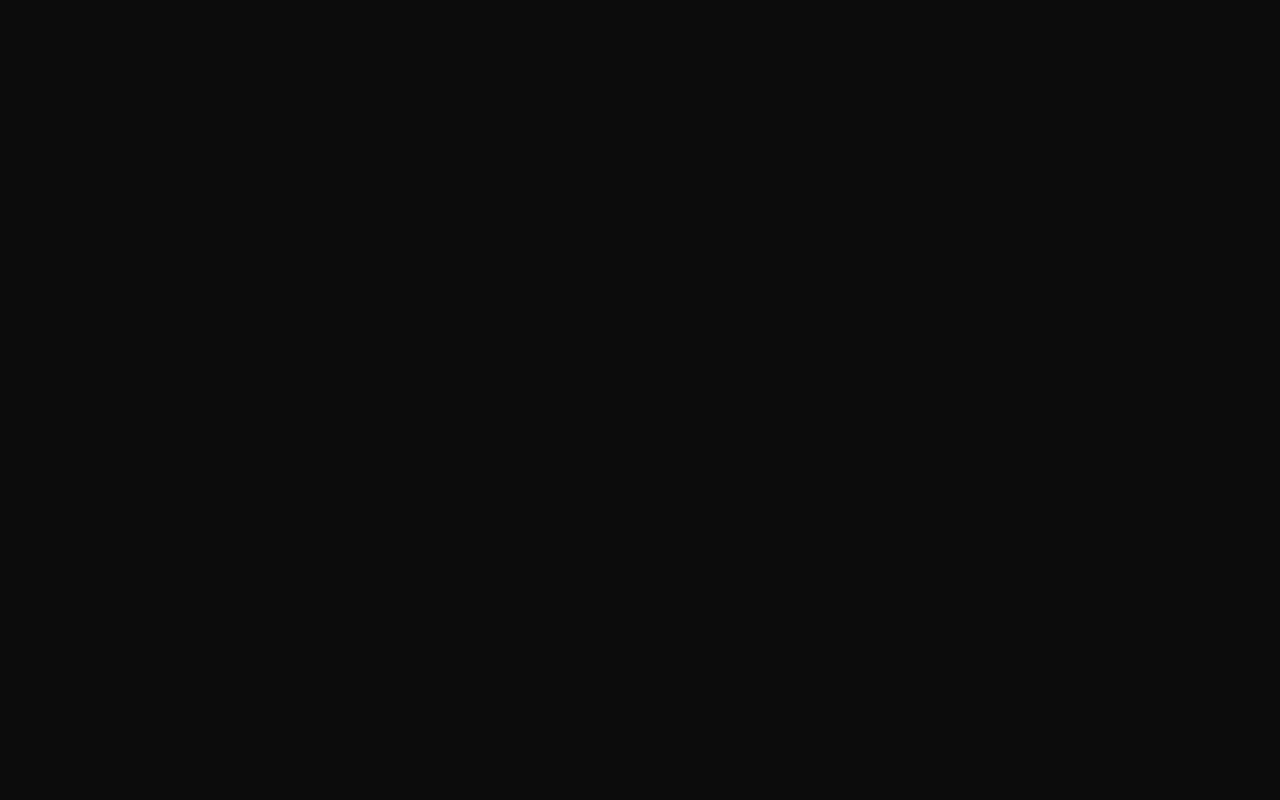
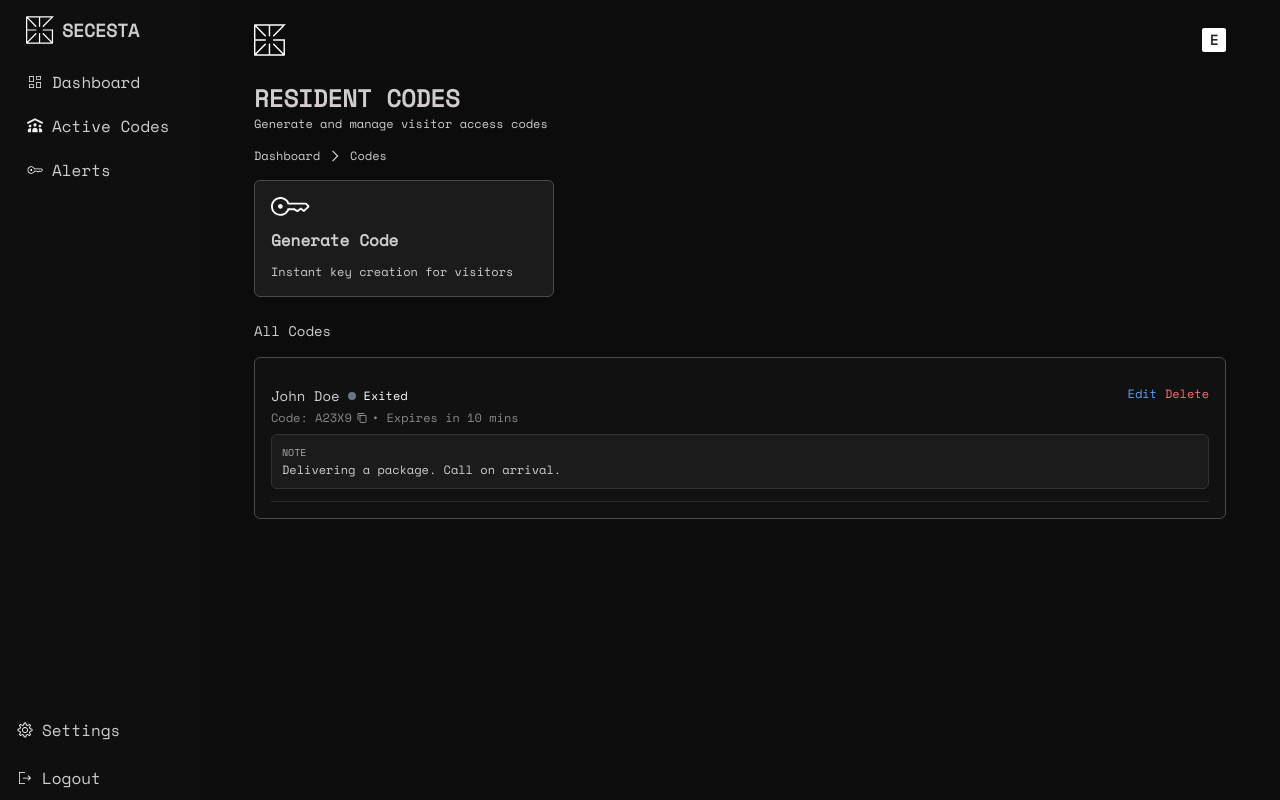
Before and after one commit to Emeey-Lanr/gate-security-FE, a React (Vite) app: page /resident/codes in a window 1280 px wide. Before the commit this address had no page. Built offline with nearby package versions, Linux system fonts and the light colour scheme.

Commit message:
feat:codes, settings and profile

```diff
--- a/src/app/router.tsx
+++ b/src/app/router.tsx
@@ -21,6 +21,8 @@ import AdminSystemPreferences from "../features/admin/pages/AdminSystemPreferenc
 import AdminEstateConfig from "../features/admin/pages/AdminEstateConfig";
 import AdminNotifications from "../features/admin/pages/AdminNotifications";
 import ResidentSignupPending from "../features/resident/pages/ResidentSignupPending";
+import ResidentSetting from "../features/resident/pages/ResidentSetting";
+import ResidentProfile from "../features/resident/pages/ResidentProfile";
 
 const router = () => {
   return (
@@ -71,9 +73,10 @@ const router = () => {
           {/* RESIDENT DASHBOARD ROUTES */}
           <Route path="" element={<ResidentLayouts />}>
             <Route path="dashboard" element={<ResidentDashboard />} />
-            <Route path="generate" element={<ResidentGenerateCode />} />
-            <Route path="all" element={<ResidentAllCodes />} />
-            <Route path="code" element={<ResidentViewCode />} />
+            <Route path="codes/generate" element={<ResidentGenerateCode />} />
+            <Route path="codes" element={<ResidentAllCodes />} />
+             <Route path="settings" element={<ResidentSetting/>} />
+            <Route path="profile" element={<ResidentProfile/>} />
           </Route>
         </Route>
       </Routes>
--- a/src/features/resident/pages/ResidentAllCodes.tsx
+++ b/src/features/resident/pages/ResidentAllCodes.tsx
@@ -1,7 +1,95 @@
+import { Link } from "react-router-dom";
+import Key from "../../../assets/key.svg";
+import BackArrow from "../../../assets/back-arrow.svg";
+import Copy from "../../../assets/copy.svg"
+
 const ResidentAllCodes = () => {
   return (
-    <div>ResidentAllCodes</div>
-  )
-}
+   <div className="w-[90%] mx-auto">
+  {/* HEADER */}
+  <div>
+    <h1 className="text-[24px] font-bold">RESIDENT CODES</h1>
 
-export default ResidentAllCodes
+    <p className="text-xs">
+      Generate and manage visitor access codes
+    </p>
+
+    {/* BREADCRUMBS */}
+    <div className="flex items-center gap-[8px] mt-[16px]">
+      <Link to="/resident/dashboard" className="text-xs">
+        Dashboard
+      </Link>
+      <img
+        src={BackArrow}
+        alt="Back"
+        className="w-[14px] transform rotate-180"
+      />
+      <p className="text-xs">Codes</p>
+    </div>
+  </div>
+
+  {/* GENERATE CODE */}
+  <div className="mt-[16px] bg-[#1b1b1b] lg:w-[300px] border border-[#4a4a4a] p-[16px] rounded-md hover:bg-[#333] cursor-pointer">
+    <img src={Key} alt="" />
+    <p className="font-bold py-[12px]">Generate Code</p>
+    <p className="text-xs">Instant key creation for visitors</p>
+  </div>
+
+  {/* LIST */}
+  <p className="mt-[24px] text-sm">All Codes</p>
+
+  {/* CARD */}
+  <div className="bg-[#111111] p-[16px] mt-[16px] rounded-md border border-[#4a4a4a]">
+
+    {/* ITEM */}
+    <div className="py-[12px] border-b border-[#2a2a2a]">
+
+      {/* TOP ROW */}
+      <div className="flex justify-between items-start">
+        <div>
+          <div className="flex items-center">
+            <p className="text-sm font-medium">John Doe</p>
+
+            <span className="bg-gray-500 h-[8px] w-[8px] ml-[8px] rounded-full"></span>
+
+            <p className="text-white text-xs ml-[8px]">Exited</p>
+          </div>
+
+          <p className="text-xs text-[#888] mt-[4px] flex items-center gap-1">
+            Code: A23X9 <button><img src={Copy} className="w-[12px]" alt="copy"/></button> • Expires in 10 mins
+          </p>
+        </div>
+
+        {/* ACTIONS */}
+        <div className="flex gap-[8px]">
+          <button className="text-xs text-blue-400 hover:underline">
+            Edit
+          </button>
+          <button className="text-xs text-red-400 hover:underline">
+            Delete
+          </button>
+        </div>
+      </div>
+
+      {/* NOTES */}
+      <div className="mt-[8px] bg-[#1b1b1b] p-[10px] rounded-md border border-[#333]">
+        <p className="text-[10px] text-[#aaa]">NOTE</p>
+        <p className="text-xs mt-[2px]">
+          Delivering a package. Call on arrival.
+        </p>
+      </div>
+    </div>
+
+    {/* EMPTY STATE (optional) */}
+    {/*
+    <p className="text-center text-xs text-[#aaa]">
+      No codes generated yet
+    </p>
+    */}
+
+  </div>
+</div>
+  );
+};
+
+export default ResidentAllCodes;
--- /dev/null
+++ b/src/features/resident/pages/ResidentProfile.tsx
@@ -0,0 +1,74 @@
+import Input from "../../../components/Input";
+import { useForm } from "react-hook-form";
+import { z } from "zod";
+import { zodResolver } from "@hookform/resolvers/zod";
+import { Link } from "react-router-dom";
+import BackArrow from "../../../assets/back-arrow.svg";
+const ResidentProfile = () => {
+       const schema = z.object({
+        search: z.string().min(1, ""),
+      });
+
+      type SearchData = z.infer<typeof schema>;
+      const { handleSubmit, register } = useForm<SearchData>({
+        resolver: zodResolver(schema),
+      });
+
+      const onSubmit = (data: SearchData) => {
+    console.log(data);
+  };
+  return (
+    <div className="w-[90%] mx-auto">
+  <h1 className="text-[24px] font-bold uppercase">Profile</h1>
+  <p className="text-xs">Manage your personal account details</p>
+   <div className="flex items-center gap-[8px] mt-[16px]">
+          <Link to="/admin/dashboard" className="text-xs">
+            Dashboard
+          </Link>
+          <img
+            src={BackArrow}
+            alt="Back"
+            className="w-[14px] transform rotate-180"
+          />
+          <Link to="/admin/settings" className="text-xs">
+            Settings
+          </Link>
+          <img
+            src={BackArrow}
+            alt="Back"
+            className="w-[14px] transform rotate-180"
+          />
+          <Link to="/admin/settings/profile" className="font-bold text-xs">
+            Profile
+          </Link>
+        </div>
+
+  <form onSubmit={handleSubmit(onSubmit)} className="mt-[24px]  bg-[#111] border border-[#333] p-[16px] rounded-md ">
+    <p className="text-sm mb-[6px]">Resident Img</p>
+    <div className="w-[200px] h-[200px] bg-[#1b1b1b] rounded-md mb-[12px] border border-[#3f3f3f]">
+
+    </div>
+    <div className="mb-[12px]">
+      <label className="text-xs">Full Name</label>
+      <Input value={"Emeey"} register={register} name="fullName" type="text"/>
+    </div>
+
+    <div className="mb-[12px]">
+      <label className="text-xs">Email</label>
+      <Input value={"emeeylanr@gamil.com"} register={register} name="email" type="text"/>
+    </div>
+
+    <div className="mb-[12px]">
+      <label className="text-xs">Password</label>
+      <Input value={"**1234Lanr"} register={register} name="password"  type="password"/>
+    </div>
+
+    <button className="mt-[12px] bg-white text-[#444] px-4 py-2 text-xs rounded">
+      Save Changes
+    </button>
+  </form>
+</div>
+  )
+}
+
+export default ResidentProfile
--- /dev/null
+++ b/src/features/resident/pages/ResidentSetting.tsx
@@ -0,0 +1,76 @@
+import { Link } from "react-router-dom"
+import BackArrow from "../../../assets/back-arrow.svg";
+
+const ResidentSetting = () => {
+  return (
+
+    <div className="w-[90%] mx-auto">
+  {/* HEADER */}
+  <div>
+    <h1 className="text-[24px] font-bold">SETTINGS</h1>
+
+    <p className="text-xs">
+      Manage profile, security configuration, and admin controls.
+    </p>
+
+    {/* BREADCRUMBS */}
+    <div className="flex items-center gap-[8px] mt-[16px]">
+      <Link to="/resident/dashboard" className="text-xs">
+        Dashboard
+      </Link>
+      <img
+        src={BackArrow}
+        alt="Back"
+        className="w-[14px] transform rotate-180"
+      />
+      <Link to="/resident/settings" className="text-xs font-bold">
+        Settings
+      </Link>
+    </div>
+  </div>
+
+  {/* SETTINGS GRID */}
+  <div className="mt-[24px] grid md:grid-cols-2 lg:grid-cols-3 gap-[16px]">
+
+    {/* ADMIN PROFILE */}
+    <div className="bg-[#111] border border-[#333] p-[16px] rounded-md">
+      <h2 className="text-sm font-bold">Resident Profile</h2>
+      <p className="text-xs text-[#aaa] mt-[4px]">
+        Update your account information
+      </p>
+
+      <Link  to={"/admin/settings/profile"}  className="mt-[12px] text-xs text-blue-400">
+        Edit Profile →
+      </Link>
+    </div>
+
+
+    {/* ESTATE SETTINGS */}
+    <div className="bg-[#111] border border-[#333] p-[16px] rounded-md">
+      <h2 className="text-sm font-bold">Estate Details</h2>
+      <p className="text-xs text-[#aaa] mt-[4px]">
+        Gate names, Id, and structure
+      </p>
+
+      <Link  to={"/admin/settings/estate/config"} className="mt-[12px] text-xs text-blue-400">
+        View →
+      </Link>
+    </div>
+
+    {/* SYSTEM PREFERENCES */}
+    <div className="bg-[#111] border border-[#333] p-[16px] rounded-md">
+      <h2 className="text-sm font-bold">System Preferences</h2>
+      <p className="text-xs text-[#aaa] mt-[4px]">
+        Dark mode, UI behavior, defaults
+      </p>
+
+      <Link to={"/admin/settings/prefrences"}  className="mt-[12px] text-xs text-blue-400">
+        Customize →
+      </Link>
+    </div>
+  </div>
+</div>
+)
+}
+
+export default ResidentSetting
```
